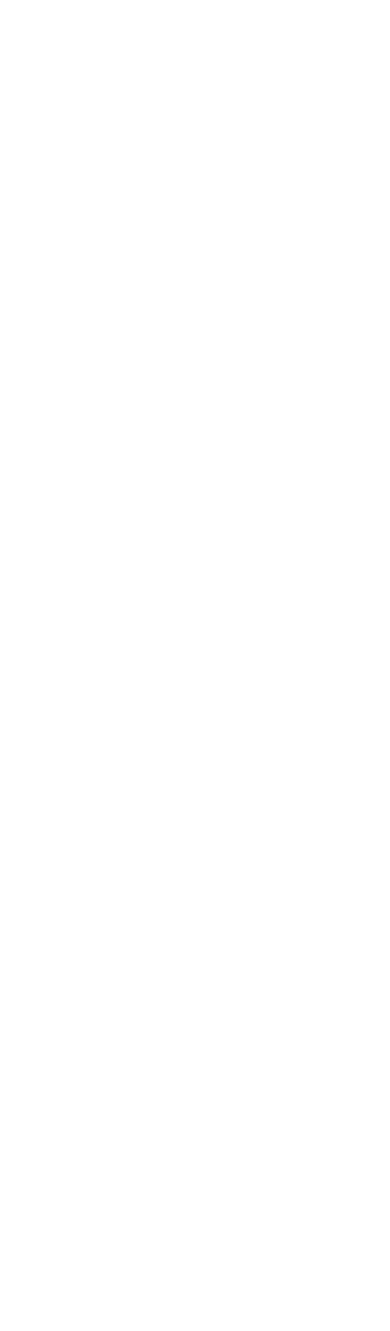
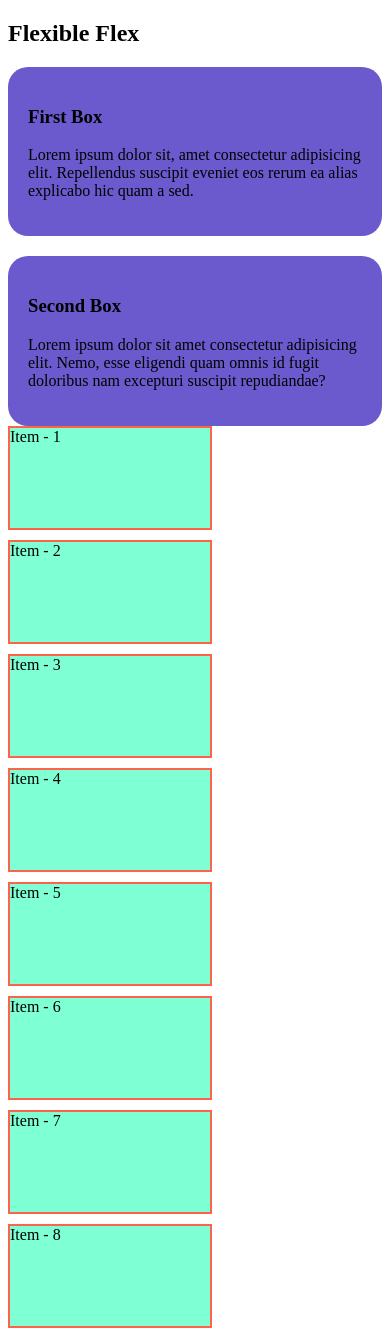
Before and after one commit to Imranbdlight/module9, a plain HTML site: page index.html in a window 390 px wide. Shown: the top 1331 px of the page. Before the commit the page ends 844 px from the top, so only its background shows below. Drawn offline with Linux system fonts and the light colour scheme.

Commit message:
media and responsive

```diff
--- a/index.html
+++ b/index.html
@@ -4,12 +4,62 @@
     <meta charset="UTF-8">
     <meta name="viewport" content="width=device-width, initial-scale=1.0">
     <title>Simple responsive</title>
+    <style>
+        .container{
+            display: flex;
+            gap: 20px;
+        }
+        .box{
+            background-color: slateblue;
+            padding: 20px;
+            border-radius: 20px;
+        }
+        .container2{
+            display: flex;
+            flex-wrap: wrap;
+            gap: 10px;
+
+        }
+        .item{
+            width: 200px;
+            height: 100px;
+            background-color: aquamarine;
+            border: 2px solid tomato;
+
+        }
+        @media screen and (max-width: 576px) {
+           .container{ flex-direction: column;}
+        }
+    </style>
 </head>
 <body>
     <header>
+        <h2>Flexible Flex</h2>
+        <div class="container">
+            <div class="box">
+                <h3>First Box</h3>
+                <p>Lorem ipsum dolor sit, amet consectetur adipisicing elit. Repellendus suscipit eveniet eos rerum ea alias explicabo hic quam a sed.</p>
+            </div>
+            <div class="box">
+                <h3>Second Box</h3>
+                <p>Lorem ipsum dolor sit amet consectetur adipisicing elit. Nemo, esse eligendi quam omnis id fugit doloribus nam excepturi suscipit repudiandae?</p>
+            </div>
+        </div>
 
     </header>
     <main>
+        <div class="container2">
+            <div class="item">Item - 1</div>
+            <div class="item">Item - 2</div>
+            <div class="item">Item - 3</div>
+            <div class="item">Item - 4</div>
+            <div class="item">Item - 5</div>
+            <div class="item">Item - 6</div>
+            <div class="item">Item - 7</div>
+            <div class="item">Item - 8</div>
+            <div class="item">Item - 9</div>
+            <div class="item">Item - 10</div>
+        </div>
 
     </main>
     <footer>
```
